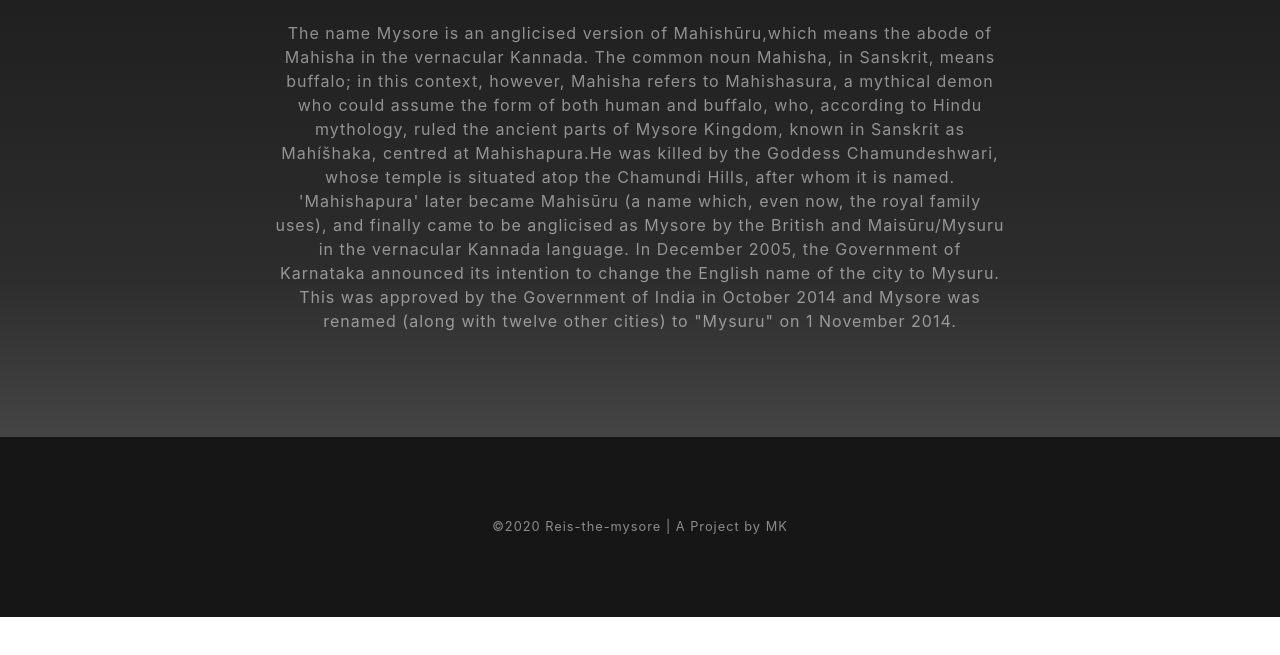
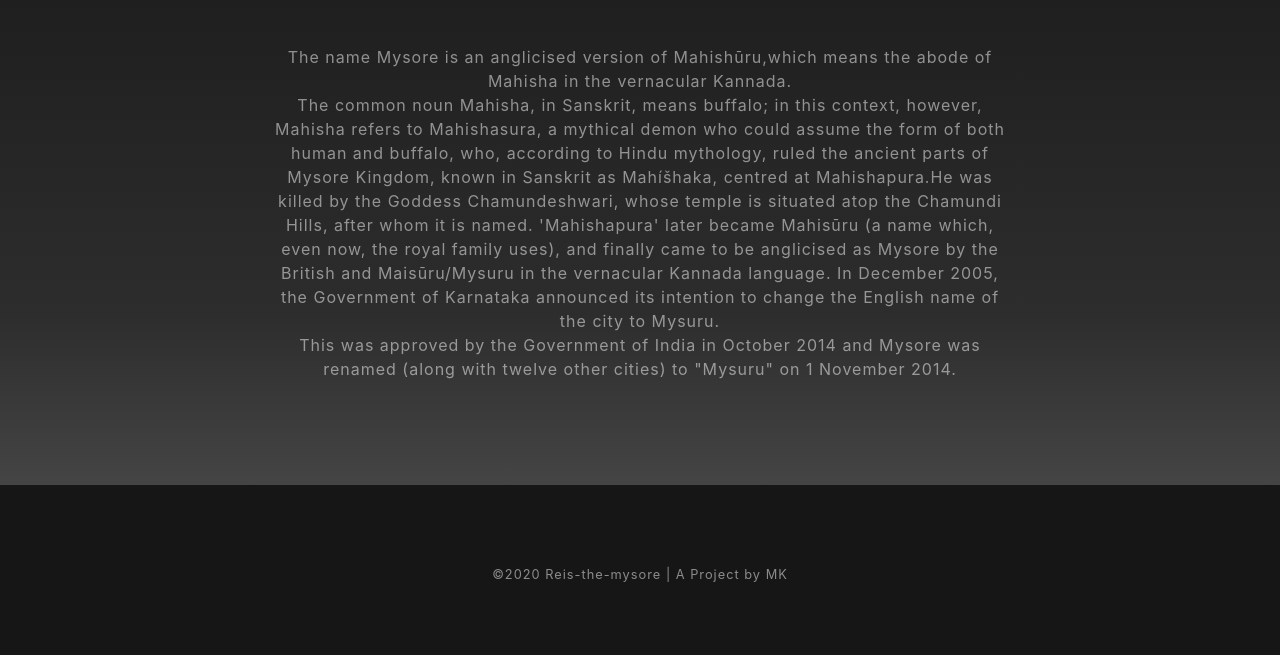
Before and after one commit to Arjunvm/reis-the-mysore, a website with bundled scripts: page about.html in a window 1280 px wide. Shown: the part 201-856 px from the top of the page. Before the commit the page ends 818 px from the top, so only its background shows below. Built offline with nearby package versions, Linux system fonts and the light colour scheme.

Commit message:
Update about.html

```diff
--- a/about.html
+++ b/about.html
@@ -53,9 +53,10 @@
       <div class="row">
         <div class="col-lg-8 mx-auto">
           <h2 class="text-white mb-4">About Mysore</h2>
-          <p class="text-white-50">   <a href="http://startbootstrap.com/template-overviews/grayscale/"></a>The name Mysore is an anglicised version of Mahishūru,which means the abode of Mahisha in the vernacular Kannada. The common noun Mahisha, in Sanskrit, means buffalo; in this context, however, Mahisha refers to Mahishasura, a mythical demon who could assume the form of both human and buffalo, who, according to Hindu mythology, ruled the ancient parts of Mysore Kingdom, known in Sanskrit as Mahíšhaka, centred at Mahishapura.He was killed by the Goddess Chamundeshwari, whose temple is situated atop the Chamundi Hills, after whom it is named. 'Mahishapura' later became Mahisūru (a name which, even now, the royal family uses), and finally came to be anglicised as Mysore by the British and Maisūru/Mysuru in the vernacular Kannada language.
+          <br>
+          <p class="text-white-50">   <a href="http://startbootstrap.com/template-overviews/grayscale/"></a>The name Mysore is an anglicised version of Mahishūru,which means the abode of Mahisha in the vernacular Kannada. <br>The common noun Mahisha, in Sanskrit, means buffalo; in this context, however, Mahisha refers to Mahishasura, a mythical demon who could assume the form of both human and buffalo, who, according to Hindu mythology, ruled the ancient parts of Mysore Kingdom, known in Sanskrit as Mahíšhaka, centred at Mahishapura.He was killed by the Goddess Chamundeshwari, whose temple is situated atop the Chamundi Hills, after whom it is named. 'Mahishapura' later became Mahisūru (a name which, even now, the royal family uses), and finally came to be anglicised as Mysore by the British and Maisūru/Mysuru in the vernacular Kannada language.
 
-In December 2005, the Government of Karnataka announced its intention to change the English name of the city to Mysuru. This was approved by the Government of India in October 2014 and Mysore was renamed (along with twelve other cities) to "Mysuru" on 1 November 2014.</p>
+In December 2005, the Government of Karnataka announced its intention to change the English name of the city to Mysuru. <br>This was approved by the Government of India in October 2014 and Mysore was renamed (along with twelve other cities) to "Mysuru" on 1 November 2014.<br></p>
         </div>
       </div>
       <img src="img/ipad.png" class="img-fluid" alt="">
```
